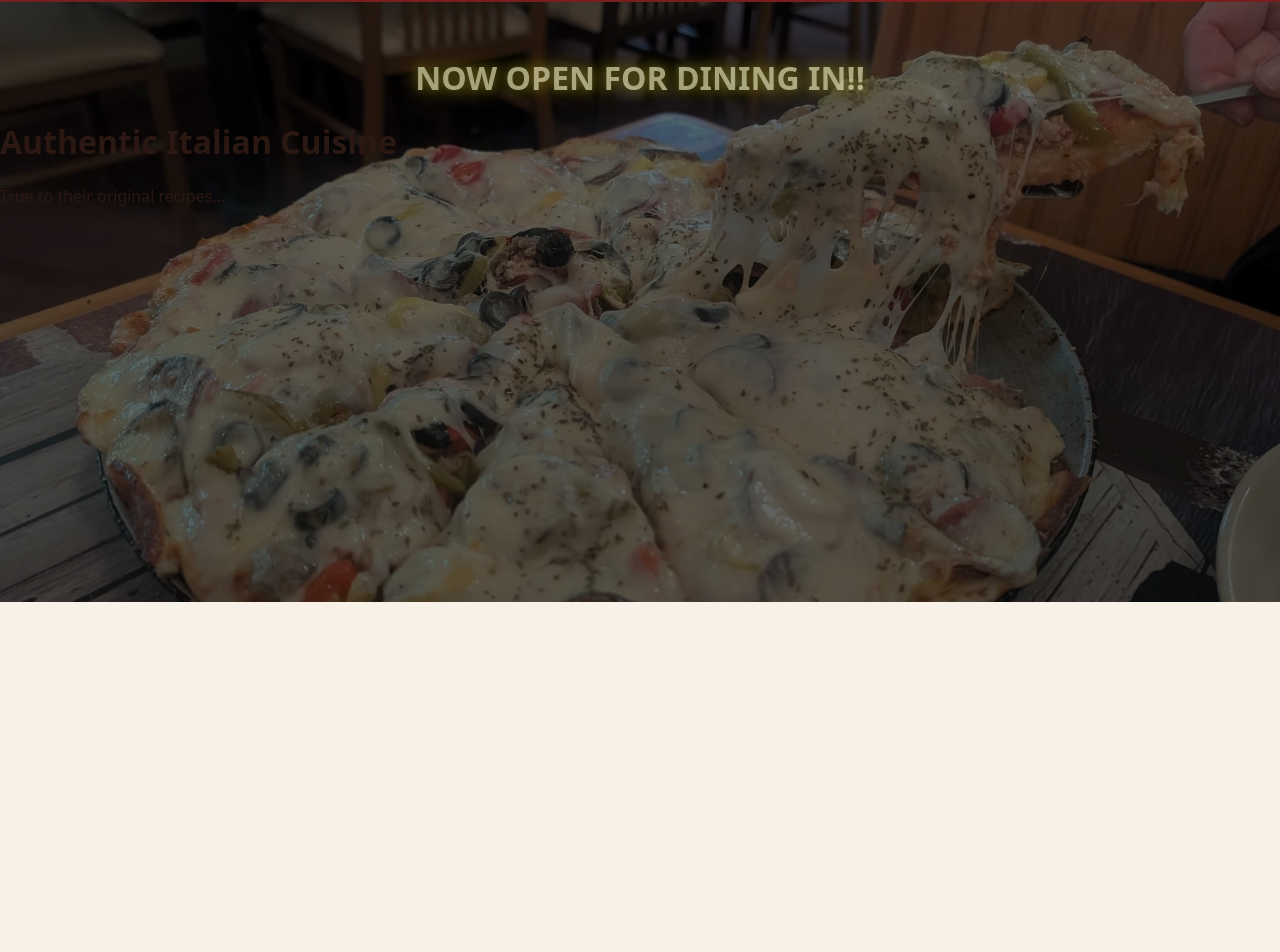
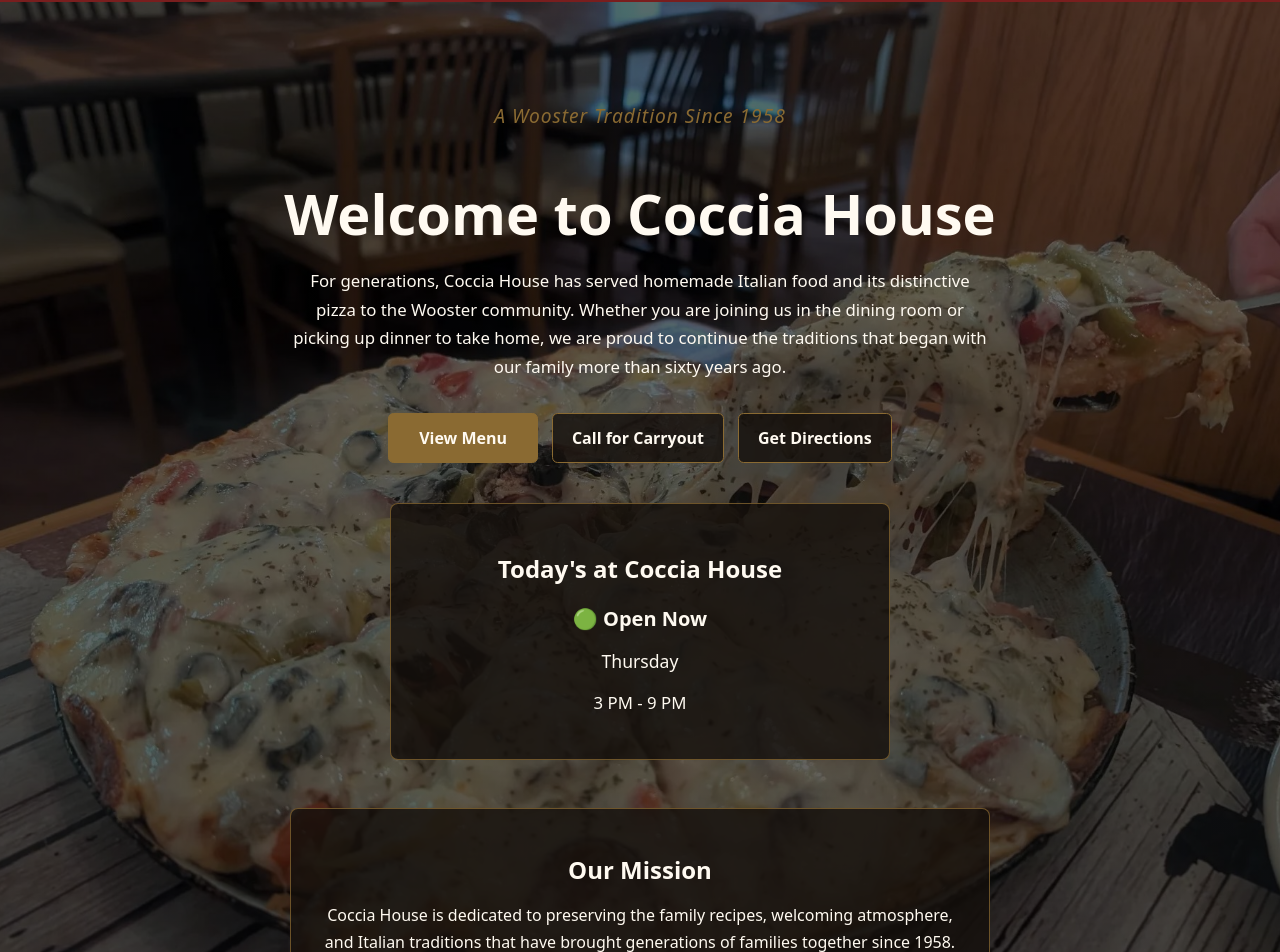
Before and after one commit to Sethysan/coccia-site, a Vue app: page / in a window 1280 px wide. Shown: the part 226-1178 px from the top of the page. Before the commit the page ends 828 px from the top, so only its background shows below. Built offline with nearby package versions, Linux system fonts and the light colour scheme; a web font is replaced by a local one.

Commit message:
landing page actions with reworks and new vars

```diff
--- a/src/App.vue
+++ b/src/App.vue
@@ -40,8 +40,8 @@ onMounted(() => {
   padding: 0.85rem 1rem;
   text-align: center;
 
-  background-color: #7a1f1f;
-  color: #fffaf1;
+  background-color: var(--announcement-warning);
+  color: var(--text-primary);
 
   font-size: 0.95rem;
   line-height: 1.4;
--- /dev/null
+++ b/src/Content/homeContent.js
@@ -0,0 +1,19 @@
+export const homeContent = {
+  slogan: 'A Wooster Tradition Since 1958',
+
+  mission: `
+    Coccia House is dedicated to preserving the family recipes,
+    welcoming atmosphere, and Italian traditions that have brought
+    generations of families together since 1958.
+  `,
+
+  welcomeTitle: 'Welcome to Coccia House',
+
+  welcomeMessage: `
+    For generations, Coccia House has served homemade Italian food
+    and its distinctive pizza to the Wooster community. Whether you
+    are joining us in the dining room or picking up dinner to take
+    home, we are proud to continue the traditions that began with
+    our family more than sixty years ago.
+  `
+}
--- a/src/Views/HomeView.vue
+++ b/src/Views/HomeView.vue
@@ -1,16 +1,77 @@
 <template>
-  <div>
-    <h1 class="news
-    ">NOW OPEN FOR DINING IN!!</h1>
-  </div>
-  <div>
-  <h1>Authentic Italian Cuisine</h1>
-  <p>True to their original recipes...</p>
-  </div>
+  <section class="welcome-section">
+    <p class="home-slogan">
+      {{ homeContent.slogan }}
+    </p>
+
+    <h1>{{ homeContent.welcomeTitle }}</h1>
+
+    <p class="welcome-message">
+      {{ homeContent.welcomeMessage }}
+    </p>
+
+    <div class="home-actions">
+      <RouterLink to="/menu" class="home-action primary-action">
+        View Menu
+      </RouterLink>
+
+      <a href="tel:13302645475" class="home-action">
+        Call for Carryout
+      </a>
+
+      <a href="https://www.google.com/maps/search/?api=1&query=Coccia+House+Wooster+Ohio" target="_blank" rel="noopener noreferrer" class="home-action">
+        Get Directions
+      </a>
+    </div>
+
+    <section class="today-card">
+
+<!-- Today's information Card -->
+
+  <h2>Today's at Coccia House</h2>
+
+  <p class="today-status">
+    {{ isOpenNow(todayHours) ? '🟢 Open Now' : '🔴 Closed' }}
+  </p>
+
+  <p class="today-day">
+    {{ todayHours.name }}
+  </p>
+
+  <p class="today-hours">
+    {{ todayHours.hours }}
+  </p>
+
+  <p
+    v-if="todayHours.note"
+    class="today-note"
+  >
+    {{ todayHours.note }}
+  </p>
+
+</section>
+
+    <div class="mission-section">
+      <h2>Our Mission</h2>
+
+      <p>
+        {{ homeContent.mission }}
+      </p>
+    </div>
+  </section>
 </template>
 
+<script setup>
+
+import { useRestaurantHours } from '@/composables/useRestaurantHours'
+import { RouterLink } from 'vue-router'
+import { homeContent } from '@/content/homeContent'
+
+const { todayHours, isOpenNow } = useRestaurantHours()
+
+</script>
 <style scoped>
-.news {
+/* .news {
   display: flex;
   flex-direction: column;
   align-items: center;
@@ -18,6 +79,141 @@
   text-shadow: 0 0 10px #666120, 0 0 20px #ffd900b5, 0 0 20px black;
   animation: blink 1.85s infinite;
 
+} */
+
+.welcome-section {
+  width: min(900px, 90%);
+  margin: 0 auto;
+  padding: 3rem 1.5rem;
+
+  text-align: center;
+  color: var(--text-primary);
+}
+
+.home-slogan {
+  margin-bottom: 0.75rem;
+
+  font-size: 1.2rem;
+  color: var(--bronze-bold);
+  font-style: italic;
+  letter-spacing: 0.06rem;
+}
+
+.welcome-section h1 {
+  margin-bottom: 1rem;
+  font-size: clamp(2rem, 5vw, 3.5rem);
+}
+
+.welcome-message {
+  max-width: 700px;
+  margin: 0 auto;
+
+  font-size: 1.05rem;
+  line-height: 1.7;
+}
+
+.home-actions {
+  display: flex;
+  justify-content: center;
+  flex-wrap: wrap;
+  gap: 0.85rem;
+
+  margin-top: 2rem;
+}
+
+.home-action {
+  display: inline-flex;
+  align-items: center;
+  justify-content: center;
+
+  min-width: 150px;
+  padding: 0.8rem 1.2rem;
+
+  color: var(--default-color);
+  background-color: var(--background-dark-trans);
+
+  border: 1px solid var(--bronze-bold);
+  border-radius: 0.35rem;
+
+  font-weight: 700;
+  text-decoration: none;
+
+  transition:
+    background-color 200ms ease,
+    border-color 200ms ease,
+    transform 200ms ease;
+}
+
+.home-action:hover,
+.home-action:focus-visible {
+  background-color: var(--bronze-bold);
+  border-color: var(--bronze-hover);
+  transform: translateY(-2px);
+}
+
+.primary-action {
+  background-color: var(--bronze-bold);
+}
+
+.primary-action:hover,
+.primary-action:focus-visible {
+  background-color: var(--bronze-hover);
+}
+
+.today-card {
+  max-width: 500px;
+  margin: 2.5rem auto;
+
+  padding: 1.75rem;
+
+  text-align: center;
+
+  background-color: var(--background-dark-trans);
+  border: 1px solid var(--bronze-color);
+  border-radius: 0.5rem;
+}
+
+.today-card h2 {
+  margin-bottom: 1rem;
+}
+
+.today-status {
+  font-size: 1.25rem;
+  font-weight: 700;
+  margin-bottom: 0.5rem;
+}
+
+.today-day {
+  font-size: 1.1rem;
+}
+
+.today-hours {
+  margin-top: 0.5rem;
+  font-size: 1.05rem;
+}
+
+.today-note {
+  margin-top: 0.75rem;
+  font-style: italic;
+  color: var(--default-dark);
+}
+
+.mission-section {
+  max-width: 700px;
+  margin: 3rem auto 0;
+  padding: 1.5rem;
+
+  background-color: var(--background-dark-trans);
+  border: 1px solid var(--bronze-color);
+  border-radius: 0.5rem;
+}
+
+.mission-section h2 {
+  margin-bottom: 0.75rem;
+}
+
+.mission-section p {
+  line-height: 1.7;
 }
 
 @keyframes blink {
--- a/src/components/Hours.vue
+++ b/src/components/Hours.vue
@@ -157,10 +157,11 @@ const displayedHours = computed(() => {
 
 /* ==========================================================
    OPEN NOW
+   // TODO: Add Opening Soon and Closing Soon status logic.
    ========================================================== */
 
 .open-now {
-  color: limegreen;
+  color: var(--status-open);
   font-weight: bold;
   animation: blink 1s infinite;
 }
--- a/src/components/SiteHeader.vue
+++ b/src/components/SiteHeader.vue
@@ -98,7 +98,7 @@ const showAllHours = ref(false)
   background-size: cover;
   background-position: center;
   background-repeat: no-repeat;
-  border-bottom: 2px solid #8a6a32bd;
+  border-bottom: 2px solid var(--bronze-color);
   box-shadow:
     inset 0 -1px 0 rgba(255, 255, 255, 0.11),
     0 4px 8px rgb(0, 0, 0),
@@ -130,7 +130,7 @@ const showAllHours = ref(false)
   font-size: 2.5rem;
   text-decoration: none;
   font-weight: 350;
-  color: var(--default-color);
+  color: var(--text-primary);
   background-color: transparent;
   padding: 0.65rem 2rem;
   border-radius: 4px;
@@ -228,7 +228,7 @@ const showAllHours = ref(false)
   z-index: 1100;
   width: max-content;
   padding: 0.75rem 1rem;
-  background-color: var(--default-color);
+  background-color: var(--background-light-trans);
   color: #111;
   border: 1px solid rgba(0, 0, 0, 0.2);
   border-radius: 5px;
@@ -296,7 +296,7 @@ const showAllHours = ref(false)
 
   padding: 0.45rem 0;
 
-  color: var(--default-dark);
+  color: var(--text-secondary);
 
   font-family: system-ui, 'Segoe UI', Roboto, sans-serif;
   font-size: 1rem;
@@ -323,7 +323,7 @@ const showAllHours = ref(false)
   width: 1.4rem;
   height: 1.4rem;
 
-  color: #b9853f;
+  color: var(--bronze-bold);
 
   font-size: 1.15rem;
   line-height: 1;
--- a/src/composables/useRestaurantHours.js
+++ b/src/composables/useRestaurantHours.js
@@ -2,7 +2,7 @@
 // the underlying time in the store changes.
 import { computed } from 'vue'
 import { useTimeStore } from '@/stores/timeStore'
-
+import { hours } from '@/data/hours'
 
 // =======================================================
 // Restaurant Hours Composable
@@ -65,6 +65,27 @@ export function useRestaurantHours() {
            timeStore.currentTime.minute()
   })
 
+  // -------------------------------------------------------
+// TODAY'S HOURS
+//
+// Returns the hours object for the current day.
+//
+// Example:
+//
+// {
+//   day: 4,
+//   name: "Thursday",
+//   hours: "3 PM - 9 PM",
+//   ...
+// }
+//
+// Components can use this instead of searching the
+// hours array themselves.
+// -------------------------------------------------------
+
+const todayHours = computed(() => {
+  return hours.find(day => day.day === currentDay.value)
+})
 
   // -------------------------------------------------------
   // Is this card representing TODAY?
@@ -158,6 +179,7 @@ export function useRestaurantHours() {
   // -------------------------------------------------------
 
   return {
+    todayHours,
     isToday,
     isOpenNow,
     getDayClass
--- a/src/data/announcements.js
+++ b/src/data/announcements.js
@@ -1,8 +1,9 @@
+// TODO: Extract announcement banner into reusable component after launch.
 export const announcements = [
   {
     id: 1,
     title: 'Annual Maintenance Closure',
-    message: 'Coccia House will be closed August 3–18.',
+    message: 'Coccia House will be closed August 3–18, 2026.',
     type: 'warning'
   }
 ]
--- a/src/data/hours.js
+++ b/src/data/hours.js
@@ -16,29 +16,29 @@
 export const hours = [
   {
     day: 0,
-    name: "Sunday ",
+    name: "Sunday",
     closed: false,
     open: 15,
     close: 20,
     hours: "3 PM - 8 PM",
-    note: "Carryout only on Sunday's"
+    note: "Carryout only on Sundays"
   },
 
   {
     day: 1,
-    name: "Monday ",
+    name: "Monday",
     closed: true,
     hours: "Closed"
   },
   {
     day: 2,
-    name: "Tuesday ",
+    name: "Tuesday",
     closed: true,
     hours: "Closed"
   },
   {
     day: 3,
-    name: "Wednesday ",
+    name: "Wednesday",
     closed: false,
     open: 15,
     close: 21,
@@ -46,15 +46,15 @@ export const hours = [
   },
   {
     day: 4,
-    name: "Thursday ",
+    name: "Thursday",
     closed: false,
-    open: 15,
+    open: 13,
     close: 21,
     hours: "3 PM - 9 PM"
   },
   {
     day: 5,
-    name: "Friday ",
+    name: "Friday",
     closed: false,
     open: 15,
     close: 21,
@@ -62,7 +62,7 @@ export const hours = [
   },
   {
     day: 6,
-    name: "Saturday ",
+    name: "Saturday",
     closed: false,
     open: 15,
     close: 21,
--- a/src/style.css
+++ b/src/style.css
@@ -1,14 +1,35 @@
 :root {
   font-family: system-ui, 'Segoe UI', Roboto, sans-serif;
-  color: #2b1812;
-  background: #f7f1e8;
   scroll-behavior: smooth;
 }
 
-:root{
+/* Site color themes */
+:root {
   --default-color: #fffaf1;
   --default-dark: #fffaf1be;
-  --bronze-color: #8a6a32;
+  --bronze-color: #8a6a32bd;
+  --bronze-bold: #8a6a32;
+  --background-light-trans: rgba(255, 250, 241, 0.8);
+  --background-dark-trans: rgba(20, 15, 12, 0.8);
+  --announcement-warning: var(--status-closed);
+  --text-primary: var(--default-color);
+  --text-secondary: var(--default-dark);
+  --status-closed: #7a1f1f;
+  --status-open: #4f8a43;
+  --bronze-hover: #a88444;
+
+}
+/* TODO:
+   Add shadow vars to components and views
+*/
+
+/* Site behaviors */
+:root {
+  --shadow-soft: 0 4px 12px rgba(0, 0, 0, .25);
+
+  --shadow-medium: 0 8px 24px rgba(0, 0, 0, .35);
+
+  --shadow-header: 0 4px 12px rgba(0, 0, 0, .45);
 }
 
 body {
```
